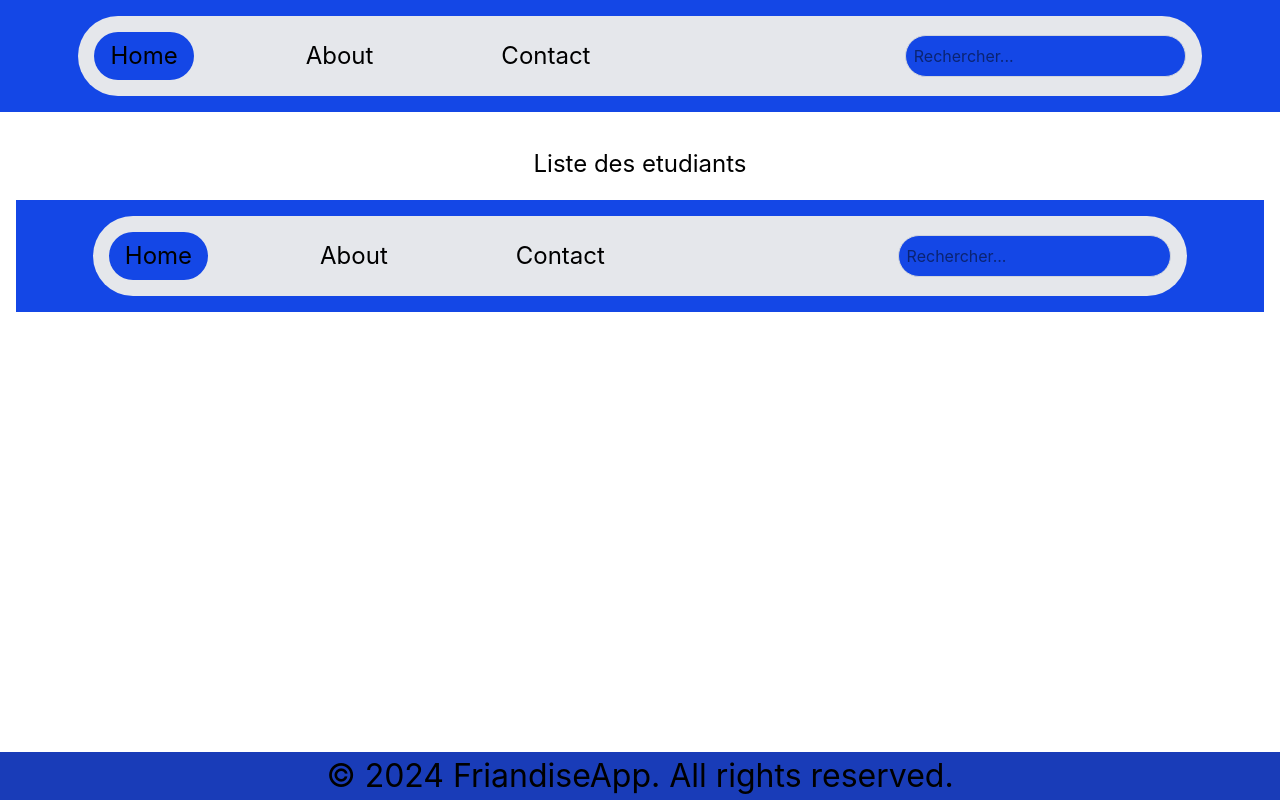
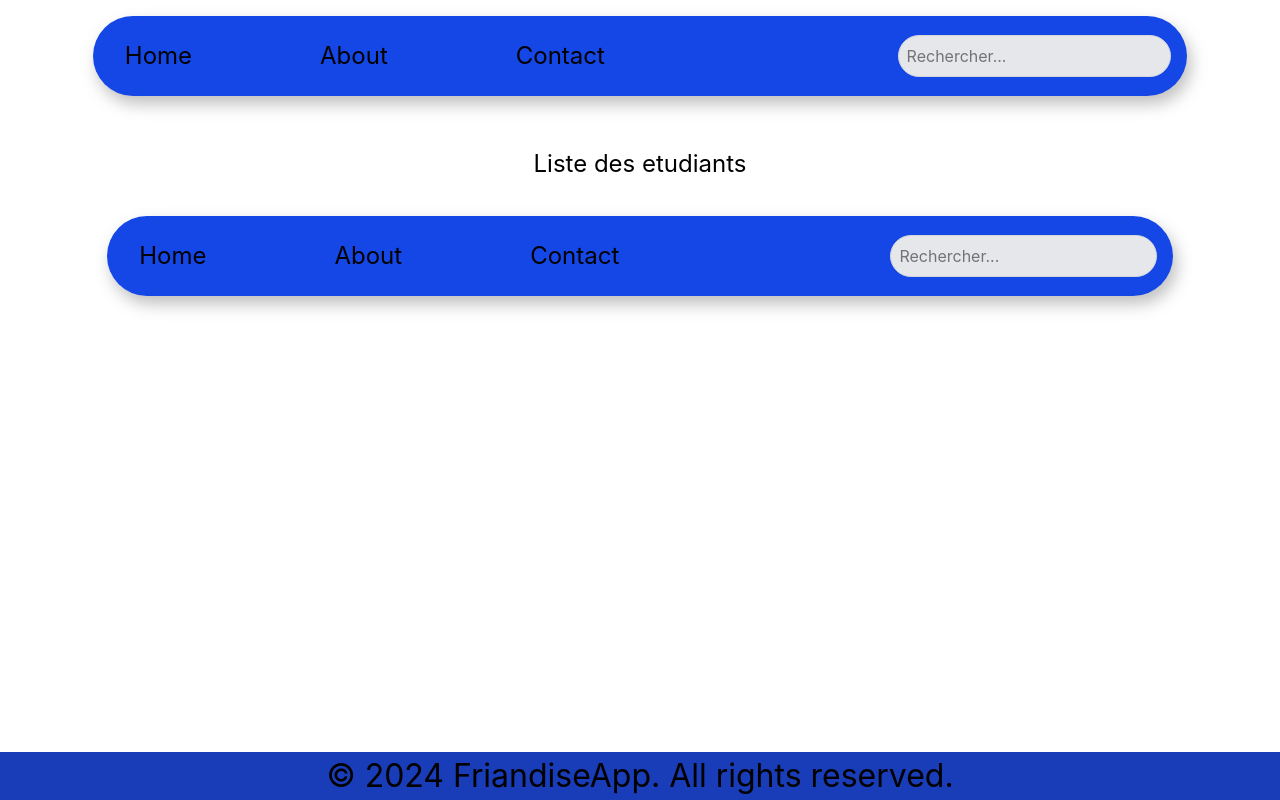
Before and after one commit to jojo-math/friandiseApp-angular, an Angular app: page /navbar in a window 1280 px wide. Built offline with nearby package versions, Linux system fonts and the light colour scheme.

Commit message:
Custom header #4

```diff
--- a/src/app/app.html
+++ b/src/app/app.html
@@ -10,7 +10,7 @@
 <header class="navbar">
     <app-navbar />
 </header>
-<main class="main">
+<main class="main scroll-smooth">
      <div class="flex justify-center  p-4">
       <a href="etudiants" class="text-2xl hover:text-stone-50 hover:bg-blue-700 rounded-lg p-[4px]">Liste des etudiants</a>
     </div>
--- a/src/app/view/navbar/navbar.html
+++ b/src/app/view/navbar/navbar.html
@@ -1,10 +1,10 @@
-<nav aria-label="Main navigation" class="flex bg-blue-700 p-4 w-full justify-center items-center">
-  <div class="flex justify-between items-center bg-gray-200 rounded-[20vh] w-[90%]">
-      <ul class="flex justify-center gap-[12vh]  p-4 text-2xl">
-        <li class="p-2 bg-blue-700 rounded-[18vh]"><a href="/">Home</a></li>
+<nav aria-label="Main navigation" class="flex p-4 w-full justify-center inset-x-0 top-0 lg:px-8 items-center">
+  <div class="flex justify-between items-center bg-blue-700 rounded-[20vh] w-[90%] drop-shadow-[4px_8px_8px_rgba(0,0,0,0.25)]">
+      <ul class="flex justify-center gap-[12vh] z-2 p-4 text-2xl">
+        <li class="p-2 hover:bg-gray-200 rounded-[18vh]"><a href="/">Home</a></li>
         <li class="p-2 rounded-[18vh]"><a href="about">About</a></li>
         <li class="p-2 rounded-[18vh]"><a href="contact" class="hover:underline hover:text-stone-50 rounded-sm">Contact</a></li>
       </ul>
-        <input type="text" placeholder="Rechercher..." class="border bg-blue-700 hover:bg-gray-200 border-gray-300 rounded-[18vh] p-2 m-4 w-1/4"/>
+        <input type="text" placeholder="Rechercher..." class="border hover:bg-blue-700 bg-gray-200 border-gray-300 rounded-[18vh] p-2 m-4 w-1/4"/>
   </div>
 </nav>
--- a/src/app/view/navbar/navbar.scss
+++ b/src/app/view/navbar/navbar.scss
@@ -3,8 +3,7 @@ li{
     padding-left: 2vh;
     padding-right: 2vh;
 }
-nav{
-}
+
 ul{
     opacity:20;
 }
```
